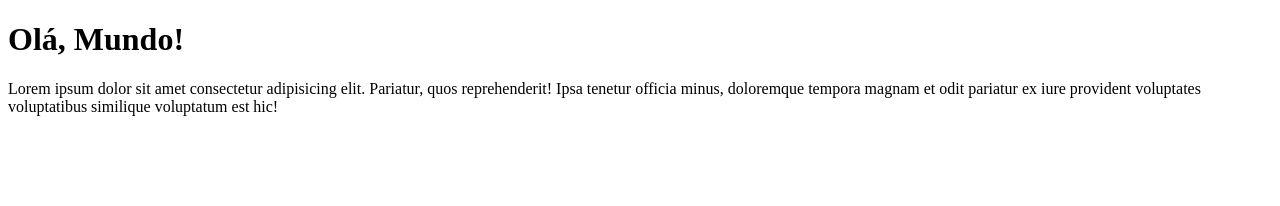
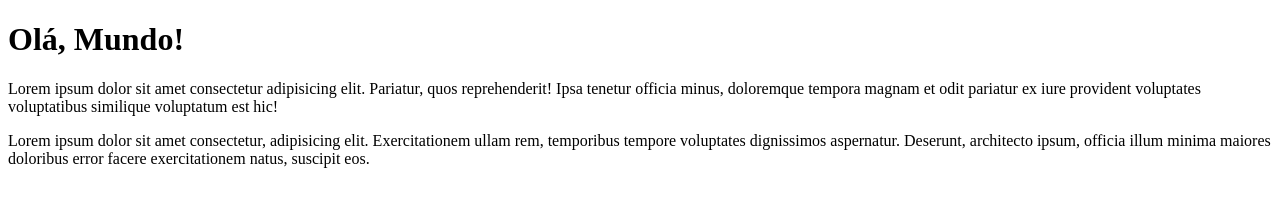
Before and after one commit to fhelipeabel/Ola-Mundo, a plain HTML site: page Site exemplo/index.html in a window 1280 px wide. Drawn offline with Linux system fonts and the light colour scheme.

Commit message:
Adicionei um parágrafo no index

```diff
--- a/Site exemplo/index.html
+++ b/Site exemplo/index.html
@@ -8,5 +8,6 @@
 <body>
     <h1>Olá, Mundo!</h1>
     <p>Lorem ipsum dolor sit amet consectetur adipisicing elit. Pariatur, quos reprehenderit! Ipsa tenetur officia minus, doloremque tempora magnam et odit pariatur ex iure provident voluptates voluptatibus similique voluptatum est hic!</p>
+    <p>Lorem ipsum dolor sit amet consectetur, adipisicing elit. Exercitationem ullam rem, temporibus tempore voluptates dignissimos aspernatur. Deserunt, architecto ipsum, officia illum minima maiores doloribus error facere exercitationem natus, suscipit eos.</p>
 </body>
 </html>
```
